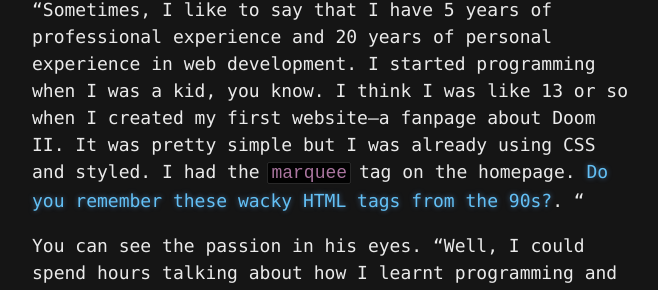
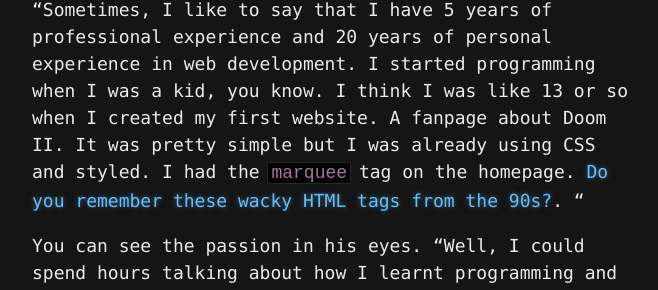
Before and after one commit to yvesgurcan/adventure, a Jekyll site: the page built from senior.md, in a window 1280 px wide. Shown: the part 420-710 px from the top of the page, without its empty margins (308-966 px from the left). Built offline with Jekyll 4.4.1, drawn with Linux system fonts in a browser that asks for light colours; our own code applies the rules of GitHub Pages for plain Markdown files.

```diff
--- a/senior.md
+++ b/senior.md
@@ -4,7 +4,7 @@ He pauses for a second.
 
 "I've noticed that 'senior software engineer' is a good way to express to people in this field that I know a thing or two about web development. Since I don't have a degree in computer science, I found other ways to legitimize my professionalism and skills, like this title."
 
-"Sometimes, I like to say that I have 5 years of professional experience and 20 years of personal experience in web development. I started programming when I was a kid, you know. I think I was like 13 or so when I created my first website--a fanpage about Doom II. It was pretty simple but I was already using CSS and styled. I had the `marquee` tag on the homepage. [Do you remember these wacky HTML tags from the 90s?](https://medium.com/@yvesgurcan/remember-marquee-and-blink-15ac3de4c790). "
+"Sometimes, I like to say that I have 5 years of professional experience and 20 years of personal experience in web development. I started programming when I was a kid, you know. I think I was like 13 or so when I created my first website. A fanpage about Doom II. It was pretty simple but I was already using CSS and styled. I had the `marquee` tag on the homepage. [Do you remember these wacky HTML tags from the 90s?](https://medium.com/@yvesgurcan/remember-marquee-and-blink-15ac3de4c790). "
 
 You can see the passion in his eyes. "Well, I could spend hours talking about how I learnt programming and web development, but you might have other questions. What would you like to know about me?"
 
```
